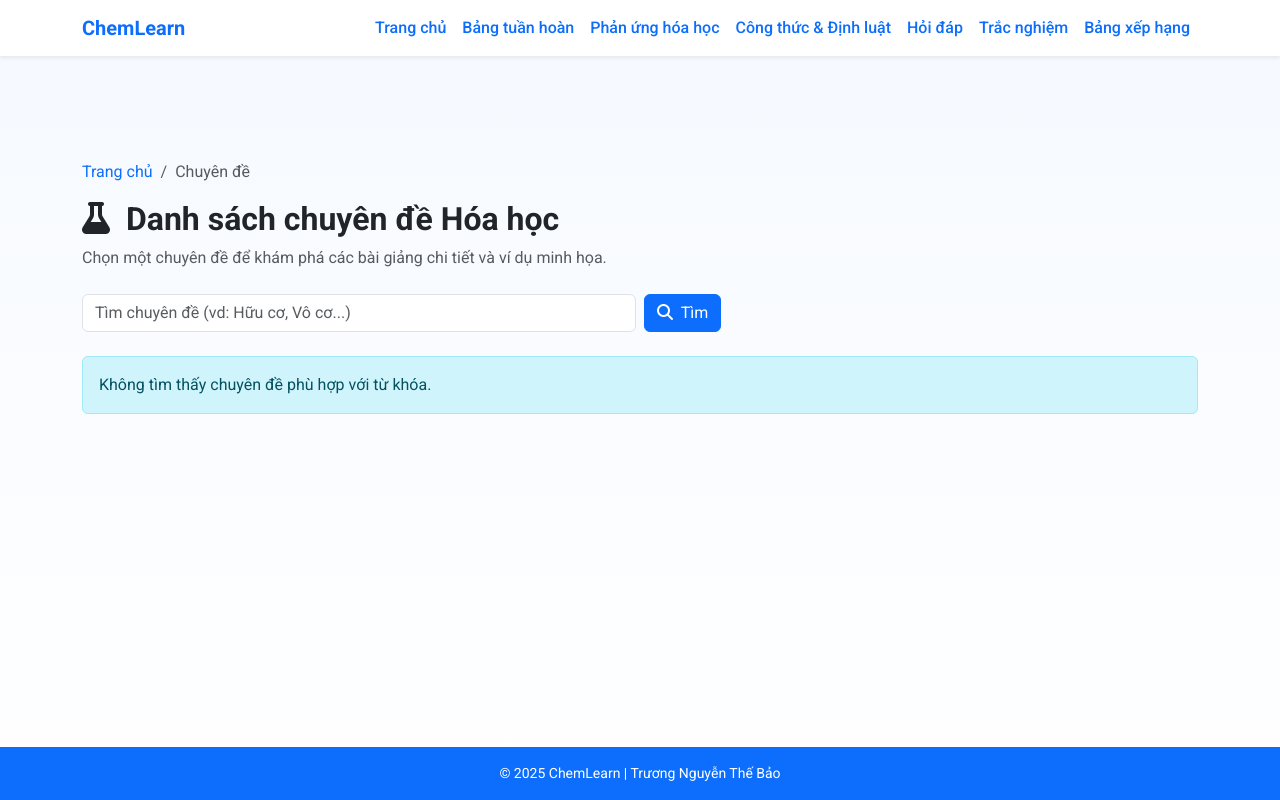
After one commit to thebao200474/desktop-tutorial, a PHP site: template chemlearn/views/topics/index.php in a window 1280 px wide. The commit adds this page. Run offline with PHP 8.4, Linux system fonts and the light colour scheme; the template is opened without the code that fills it, so the values that code supplies are empty.

Commit message:
Add topic listing page with search and counts

```diff
--- a/chemlearn/public/index.php
+++ b/chemlearn/public/index.php
@@ -47,6 +47,11 @@ $router->get('/home', function () use ($homeController) {
     $homeController->index();
 });
 
+// Route hiển thị danh sách tất cả chủ đề: /topics.
+$router->get('/topics', function () use ($topicController) {
+    $topicController->index();
+});
+
 // Route hiển thị chi tiết từng chủ đề: /topics/{id}.
 $router->get('/topics/(\d+)', function (int $id) use ($topicController) {
     $topicController->show($id);
--- /dev/null
+++ b/chemlearn/views/topics/index.php
@@ -0,0 +1,77 @@
+<?php
+// View hiển thị danh sách tất cả chủ đề học tập cùng bộ đếm bài.
+// Các biến $topics và $q được TopicController truyền sang khi render trang.
+?>
+<section class="my-4">
+    <!-- Breadcrumb giúp người dùng định vị vị trí hiện tại trên website -->
+    <nav aria-label="breadcrumb" class="mb-3">
+        <ol class="breadcrumb">
+            <li class="breadcrumb-item"><a href="/">Trang chủ</a></li>
+            <li class="breadcrumb-item active" aria-current="page">Chuyên đề</li>
+        </ol>
+    </nav>
+
+    <!-- Tiêu đề trang cùng mô tả ngắn gọn -->
+    <header class="mb-4">
+        <h2 class="fw-bold">
+            <i class="fa-solid fa-flask me-2"></i>
+            Danh sách chuyên đề Hóa học
+        </h2>
+        <p class="text-muted mb-0">Chọn một chuyên đề để khám phá các bài giảng chi tiết và ví dụ minh họa.</p>
+    </header>
+
+    <!-- Form tìm kiếm chủ đề theo tên, giữ lại giá trị đã nhập -->
+    <form class="row g-2 mb-4" method="get">
+        <div class="col-sm-8 col-md-6">
+            <input
+                class="form-control"
+                type="text"
+                name="q"
+                placeholder="Tìm chuyên đề (vd: Hữu cơ, Vô cơ...)"
+                value="<?php echo htmlspecialchars($q ?? ''); ?>"
+            >
+        </div>
+        <div class="col-auto d-flex gap-2">
+            <button class="btn btn-primary" type="submit">
+                <i class="fa-solid fa-magnifying-glass me-1"></i> Tìm
+            </button>
+            <?php if (!empty($q)) : ?>
+                <a class="btn btn-outline-secondary" href="/topics">Xóa lọc</a>
+            <?php endif; ?>
+        </div>
+    </form>
+
+    <!-- Lưới card hiển thị từng chủ đề cùng tổng số bài học -->
+    <div class="row g-3">
+        <?php if (!empty($topics)) : ?>
+            <?php foreach ($topics as $topic) : ?>
+                <div class="col-6 col-lg-3">
+                    <div class="card border-0 shadow-sm h-100 py-3">
+                        <div class="card-body text-center d-flex flex-column">
+                            <i class="fa-solid <?php echo htmlspecialchars($topic['icon'] ?? 'fa-flask'); ?> fa-2x text-primary mb-3"></i>
+                            <h5 class="card-title fw-bold"><?php echo htmlspecialchars($topic['ten_chude'] ?? ''); ?></h5>
+                            <p class="card-text text-muted small flex-grow-1">
+                                <?php echo htmlspecialchars(mb_strimwidth((string) ($topic['mota'] ?? ''), 0, 70, '...')); ?>
+                            </p>
+                            <span class="badge bg-light text-dark mb-2 align-self-center">
+                                <i class="fa-solid fa-book-open me-1"></i>
+                                <?php echo htmlspecialchars((string) (int) ($topic['total_lessons'] ?? 0)); ?> bài
+                            </span>
+                            <div>
+                                <a href="/topics/<?php echo htmlspecialchars((string) (int) ($topic['ma_chude'] ?? 0)); ?>" class="btn btn-outline-primary btn-sm">
+                                    Xem chuyên đề
+                                </a>
+                            </div>
+                        </div>
+                    </div>
+                </div>
+            <?php endforeach; ?>
+        <?php else : ?>
+            <div class="col-12">
+                <div class="alert alert-info" role="alert">
+                    Không tìm thấy chuyên đề phù hợp với từ khóa.
+                </div>
+            </div>
+        <?php endif; ?>
+    </div>
+</section>
```
Also changed, not shown: chemlearn/controllers/TopicController.php (+20 -0 lines), chemlearn/models/TopicModel.php (+34 -0 lines).
